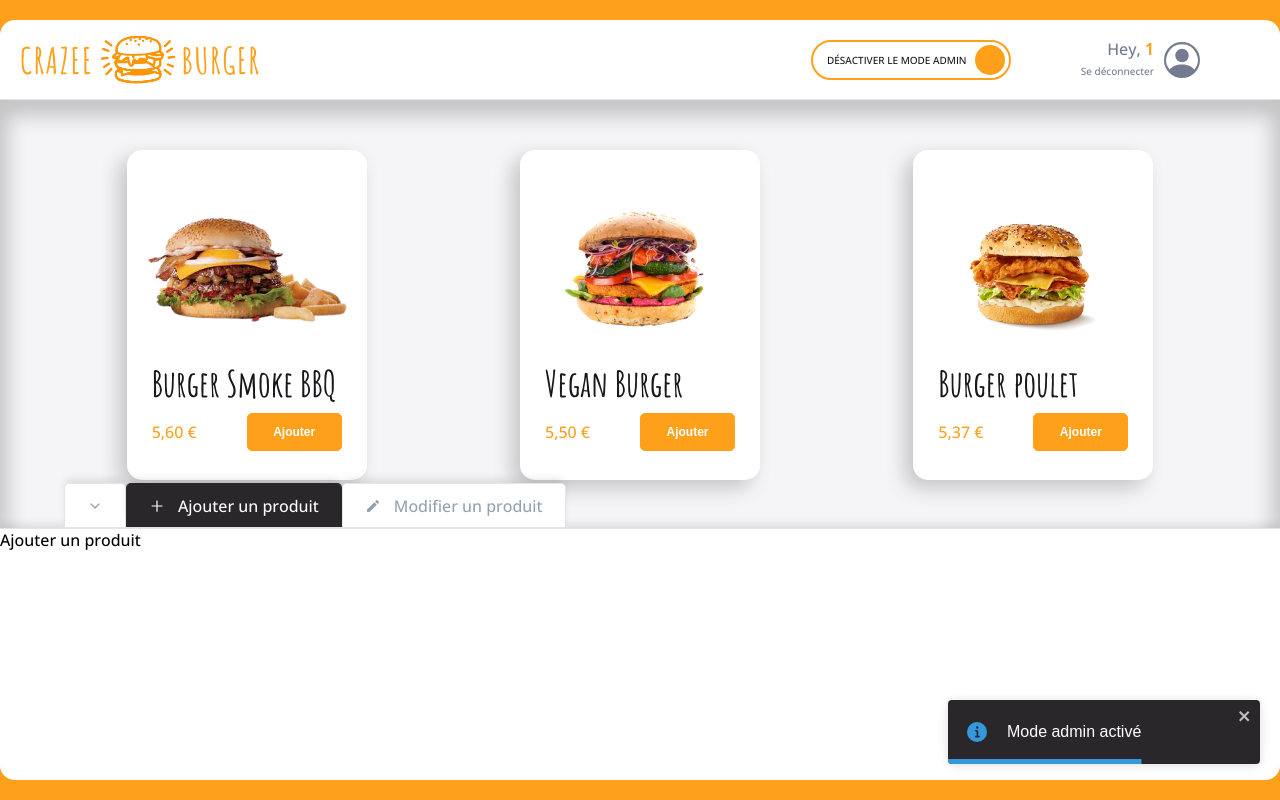
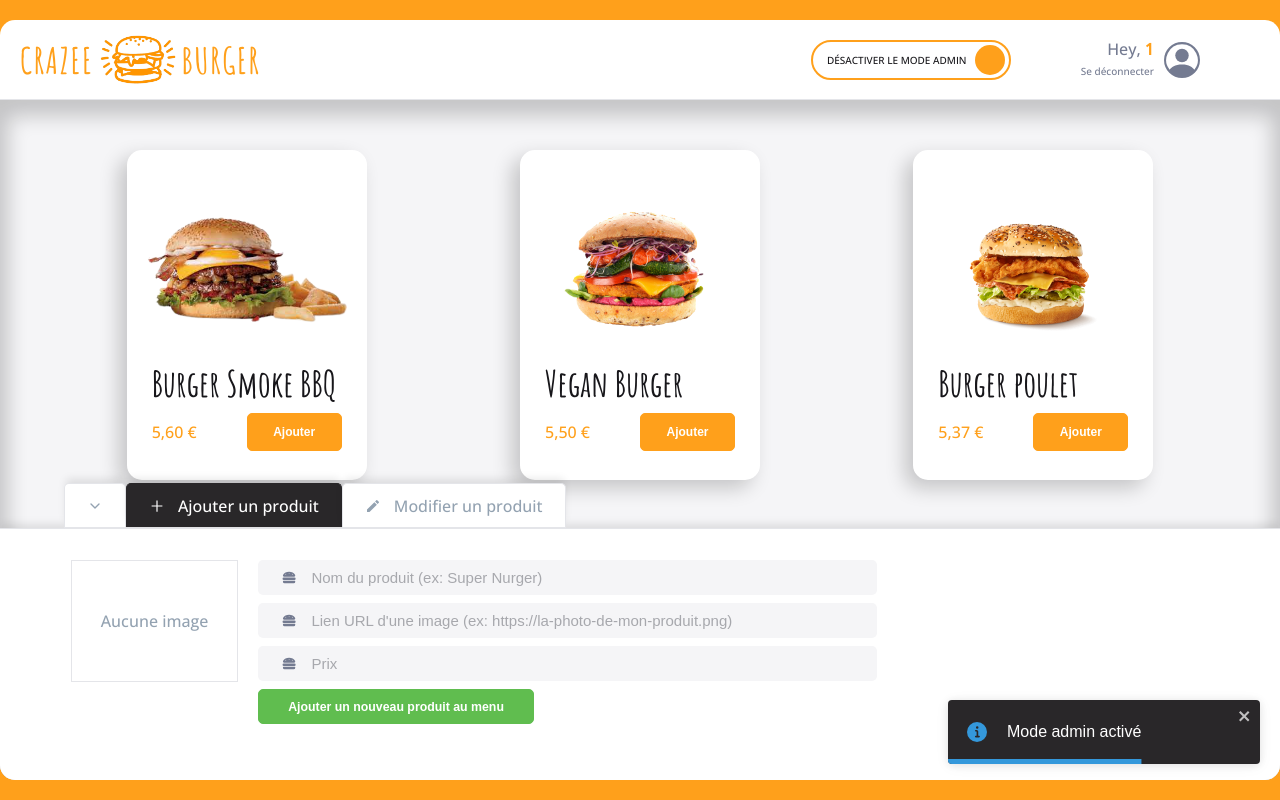
Before and after one commit to duftor/crazee-burger, a React (Create React App) app: page /order/1 in a window 1280 px wide. Both pictures are taken after a click on the label 910 px from the left and 59 px from the top of the page. Built offline with nearby package versions, Linux system fonts and the light colour scheme; grey boxes are pictures that could not be loaded.

Commit message:
✨ F08 : AdminPanel > Create and style AddProductForm

```diff
--- /dev/null
+++ b/src/components/pages/order/Main/Admin/AddProductForm.js
@@ -0,0 +1,141 @@
+import React, { useState } from "react"
+import styled from "styled-components"
+import { FaHamburger } from "react-icons/fa"
+
+export default function AddProductForm() {
+	const [isThereImage, setIsThereImage] = useState(false)
+
+	return (
+		<AddProductFormStyled>
+			<div className="image-div">
+				{isThereImage ? (
+					<img src="/images/coming-soon.png" alt="" />
+				) : (
+					<div>Aucune image</div>
+				)}
+			</div>
+			<form action="">
+				<div className="product-input">
+					<FaHamburger className="icon" color="#747B91" />
+					<input type="text" placeholder="Nom du produit (ex: Super Nurger)" />
+				</div>
+				<div className="product-input">
+					<FaHamburger className="icon" color="#747B91" />
+					<input
+						type="text"
+						placeholder="Lien URL d'une image (ex: https://la-photo-de-mon-produit.png)"
+					/>
+				</div>
+				<div className="product-input">
+					<FaHamburger className="icon" color="#747B91" />
+					<input type="text" placeholder="Prix" />
+				</div>
+				<button>Ajouter un nouveau produit au menu</button>
+			</form>
+		</AddProductFormStyled>
+	)
+}
+
+const AddProductFormStyled = styled.div`
+	padding-left: 71px;
+	padding-top: 31px;
+
+	width: 63%;
+
+	display: flex;
+
+	.image-div {
+		border: 1px solid #e4e5e9;
+		width: 215.14px;
+		height: 120.14px;
+
+		display: flex;
+		align-items: center;
+		justify-content: center;
+
+		div {
+			font-weight: 400;
+			font-size: 16px;
+			line-height: 24px;
+			color: #93a2b1;
+		}
+
+		img {
+			width: 100%;
+			height: 100%;
+			object-fit: contain;
+		}
+	}
+
+	form {
+		height: 120.14px;
+		width: 100%;
+		padding-left: 20px;
+
+		display: flex;
+		flex-direction: column;
+		gap: 8px;
+
+		.product-input {
+			display: flex;
+			flex-direction: row;
+			align-items: center;
+			height: 35px;
+
+			padding: 8px 16px 8px 24px;
+			gap: 13px;
+
+			background: #f5f5f7;
+			border-radius: 5px;
+
+			.icon {
+				width: 15px;
+				height: 13.13px;
+			}
+
+			input {
+				padding: 1px 2px;
+				background-color: #f5f5f7;
+				border: none;
+				width: 100%;
+
+				color: #17161a;
+				font-family: "Arial";
+				font-style: normal;
+				font-weight: 400;
+				font-size: 15px;
+				line-height: 17px;
+			}
+
+			input::placeholder {
+				font-family: "Arial";
+				font-style: normal;
+				font-weight: 400;
+				font-size: 15px;
+				line-height: 17px;
+				color: #a7a8ad;
+			}
+		}
+
+		button {
+			box-sizing: border-box;
+
+			background: #60bd4f;
+			border: 1px solid #60bd4f;
+			border-radius: 5px;
+
+			height: 35px;
+			width: fit-content;
+			padding: 10px 29px;
+
+			font-family: "Arial";
+			font-weight: 700;
+			font-size: 12.3333px;
+			line-height: 14px;
+			align-items: center;
+			text-align: center;
+
+			color: #ffffff;
+		}
+	}
+`
--- a/src/components/pages/order/Main/Admin/AdminPanel.js
+++ b/src/components/pages/order/Main/Admin/AdminPanel.js
@@ -10,7 +10,7 @@ export default function AdminPanel() {
 	const tabs = getTabsConfig(currentTabSelected)
 	const tabSelectedInfo = getTabSelected(tabs, currentTabSelected)
 
-	return <AdminPanelStyled>{tabSelectedInfo.label}</AdminPanelStyled>
+	return <AdminPanelStyled>{tabSelectedInfo.content}</AdminPanelStyled>
 }
 
 const AdminPanelStyled = styled.div`
--- a/src/components/pages/order/Main/Admin/getTabsConfig.js
+++ b/src/components/pages/order/Main/Admin/getTabsConfig.js
@@ -1,16 +1,19 @@
 import { AiOutlinePlus } from "react-icons/ai"
 import { MdModeEditOutline } from "react-icons/md"
+import AddProductForm from "./AddProductForm"
 
 export const getTabsConfig = () => [
 	{
 		index: "add",
 		label: "Ajouter un produit",
 		Icon: <AiOutlinePlus />,
+		content: <AddProductForm />,
 	},
 	{
 		index: "edit",
 		label: "Modifier un produit",
 		Icon: <MdModeEditOutline />,
+		content: "",
 	},
 ]
 
```
